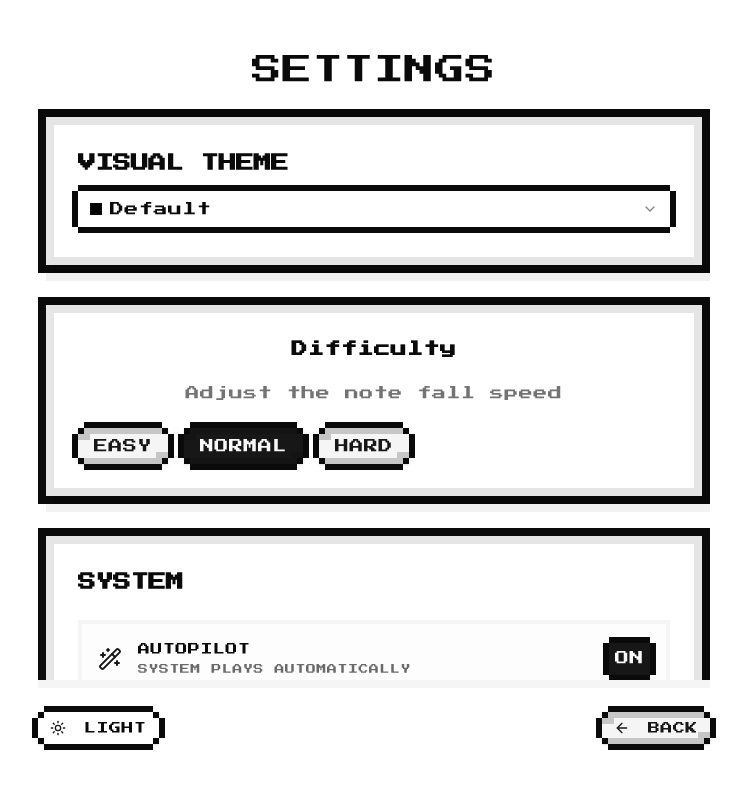
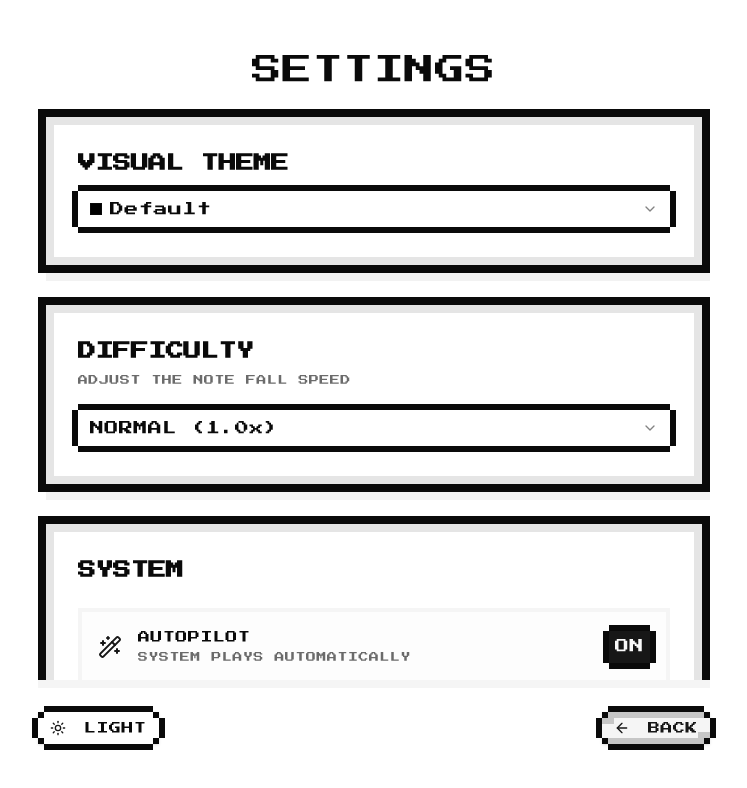
Before and after one commit to hongy20/midi-jam, a Next.js app: page /options in a window 1280 px wide. Shown: the top 788 px of the page, without its empty margins (266-1013 px from the left). Built offline with nearby package versions, Linux system fonts and the light colour scheme.

Commit message:
Replace bulky DifficultySelect with compact Select component

```diff
--- a/src/app/options/components/options-page.view.tsx
+++ b/src/app/options/components/options-page.view.tsx
@@ -2,9 +2,8 @@
 
 import { ArrowLeft, Moon, Sun, Wand2 } from "lucide-react";
 import { SelectThemeDropdown } from "@/components/select-theme-dropdown";
-import DifficultySelect, {
-  type Difficulty,
-} from "@/components/ui/8bit/blocks/difficulty-select";
+import { Select, SelectContent, SelectItem, SelectTrigger, SelectValue } from "@/components/ui/8bit/select";
+import type { Difficulty } from "@/components/ui/8bit/blocks/difficulty-select";
 import { Button } from "@/components/ui/8bit/button";
 import {
   Card,
@@ -65,14 +64,31 @@ export function OptionsPageView({
         </Card>
 
         {/* Gameplay Section */}
-        <DifficultySelect
-          value={difficulty}
-          onChange={onDifficultyChange}
-          title="Difficulty"
-          description="Adjust the note fall speed"
-          className="border-8 shadow-[8px_8px_0px_0px_rgba(0,0,0,0.05)]"
-          vertical={false}
-        />
+        <Card className="border-8 shadow-[8px_8px_0px_0px_rgba(0,0,0,0.05)]">
+          <CardHeader className="pb-2">
+            <CardTitle font="retro" className="text-lg uppercase">
+              Difficulty
+            </CardTitle>
+          </CardHeader>
+          <CardContent className="flex flex-col gap-2">
+            <p className="retro text-[10px] opacity-60 uppercase mb-2 text-wrap">
+              Adjust the note fall speed
+            </p>
+            <Select
+              value={difficulty}
+              onValueChange={(val) => onDifficultyChange(val as Difficulty)}
+            >
+              <SelectTrigger className="w-full">
+                <SelectValue placeholder="Select Difficulty" />
+              </SelectTrigger>
+              <SelectContent>
+                <SelectItem value="easy">EASY (0.5x)</SelectItem>
+                <SelectItem value="normal">NORMAL (1.0x)</SelectItem>
+                <SelectItem value="hard">HARD (2.0x)</SelectItem>
+              </SelectContent>
+            </Select>
+          </CardContent>
+        </Card>
 
         {/* System Section */}
         <Card className="border-8 shadow-[8px_8px_0px_0px_rgba(0,0,0,0.05)]">
```
